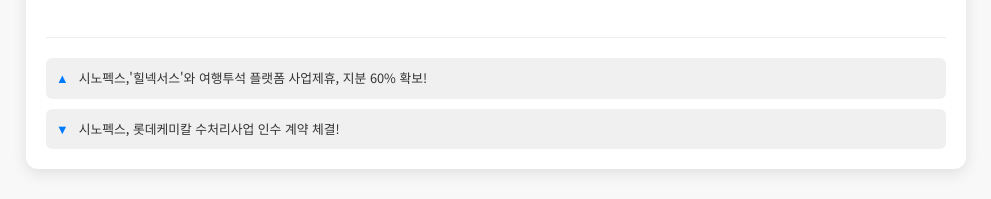
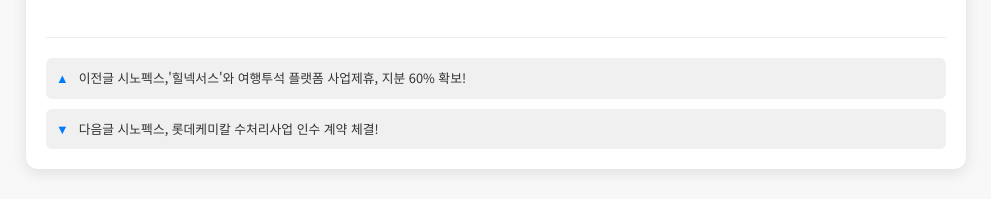
Before and after one commit to goodlight1234/news14, a plain HTML site: page index.html in a window 1280 px wide. Shown: the part 1628-1827 px from the top of the page, without its empty margins (144-1135 px from the left). Drawn offline with Linux system fonts and the light colour scheme.

Commit message:
Update index.html

```diff
--- a/index.html
+++ b/index.html
@@ -211,8 +211,8 @@
         <p>‘넥스케어’는 위치 기반의 병원 추천, 병원 정보 확인과 예약이 가능하며, AI 챗봇을 통한 상담 및 커뮤니티 코너에서 담당 전문의와 혈액투석 환자를 위한 상담이 가능합니다. 또한, 최근 지분투자를 진행한 힐넥서스가 독점 계약되어 있는 한국, 대만, 홍콩, 일본 등 세계여행투석네트워크(WTDM)에 참여하고 있는 105개 혈액투석 전문 센터를 통해 여행 및 출장 중에도 적합한 혈액투석 센터를 연계하여 안정적인 치료를 받을 수 있는 여행 투석 기능을 제공하는 프로그램으로 업그레이드도 진행 중입니다.</p>
     </div>
 <div class="post-navigation">
-        <a href="https://goodlight1234.github.io/news13/" class="post-link prev"><span class="arrow">▲</span> 시노펙스,'힐넥서스'와 여행투석 플랫폼 사업제휴, 지분 60% 확보! </a>
-        <a href="https://goodlight1234.github.io/news15/" class="post-link prev"><span class="arrow">▼</span>시노펙스, 롯데케미칼 수처리사업 인수 계약 체결!</a>
+        <a href="https://goodlight1234.github.io/news13/" class="post-link prev"><span class="arrow">▲</span> 이전글 시노펙스,'힐넥서스'와 여행투석 플랫폼 사업제휴, 지분 60% 확보! </a>
+        <a href="https://goodlight1234.github.io/news15/" class="post-link prev"><span class="arrow">▼</span>다음글 시노펙스, 롯데케미칼 수처리사업 인수 계약 체결!</a>
     </div></div>
 
 
```
